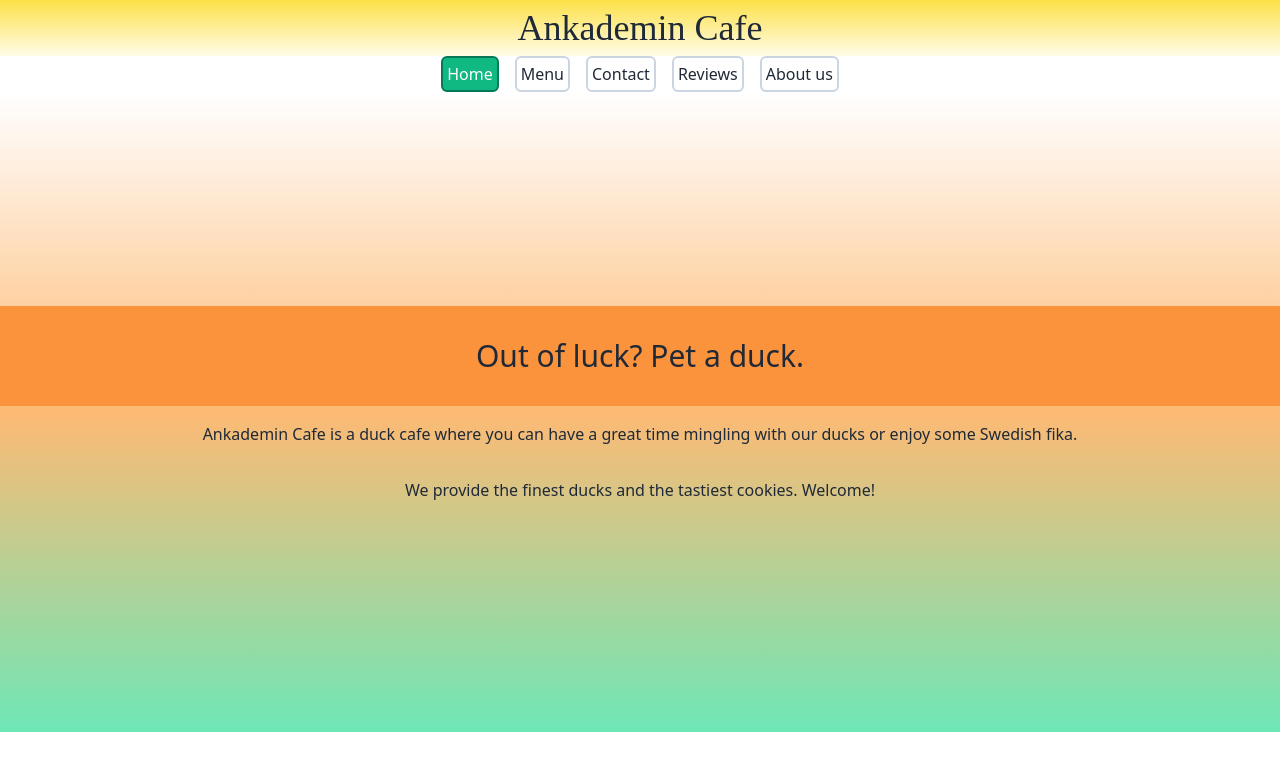
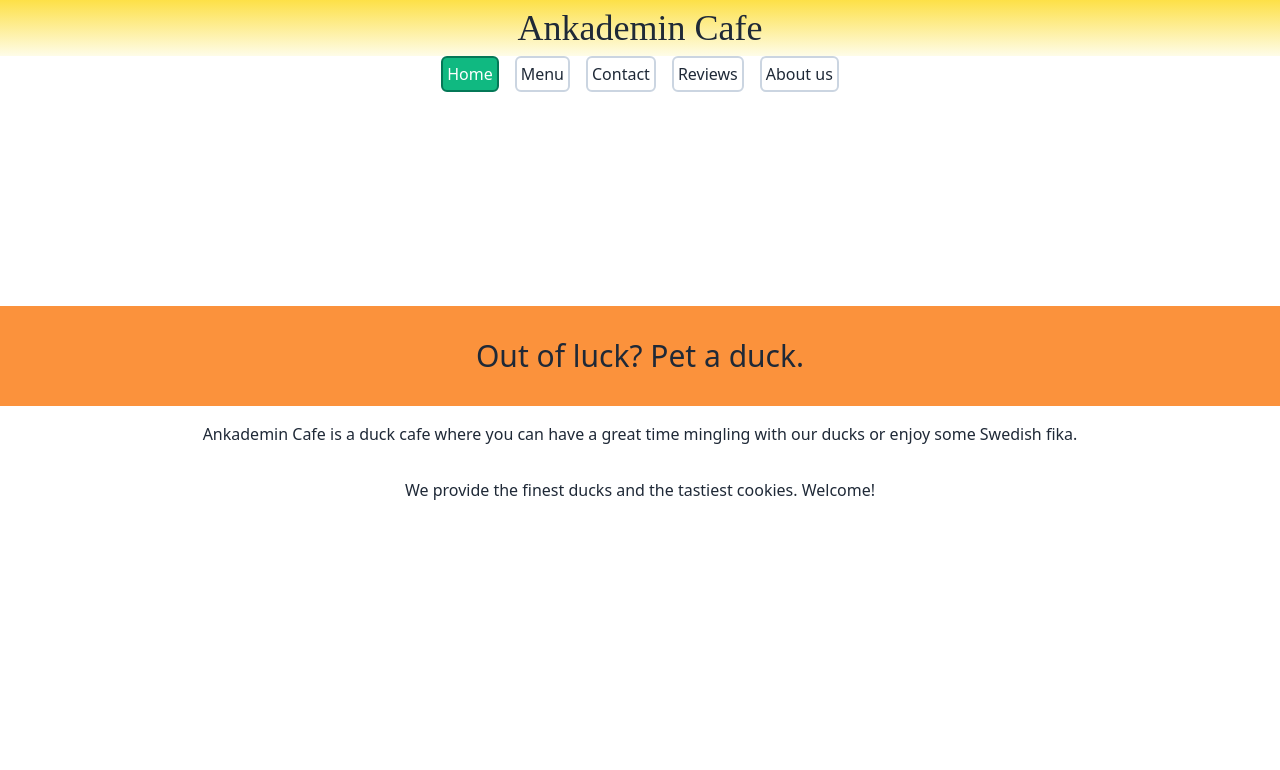
Before and after one commit to henrikvilhelmberglund/HTMLCSS-Assignment, a SvelteKit app: page / in a window 1280 px wide. Shown: the top 770 px of the page. Built offline with nearby package versions, Linux system fonts and the light colour scheme; a web font is replaced by a local one.

Commit message:
fix: :art: remove gradient from page (use colored blocks instead)

```diff
--- a/src/routes/+page.svelte
+++ b/src/routes/+page.svelte
@@ -3,7 +3,7 @@
   import Motto from "$lib/Motto.svelte";
 </script>
 
-<main class="flex flex-col items-center justify-center h-[80vh] bg-gradient-to-b from-white via-orange-300 to-emerald-300">
+<main class="flex flex-col items-center justify-center h-[80vh]">
   <Motto />
 
   <P>
```
